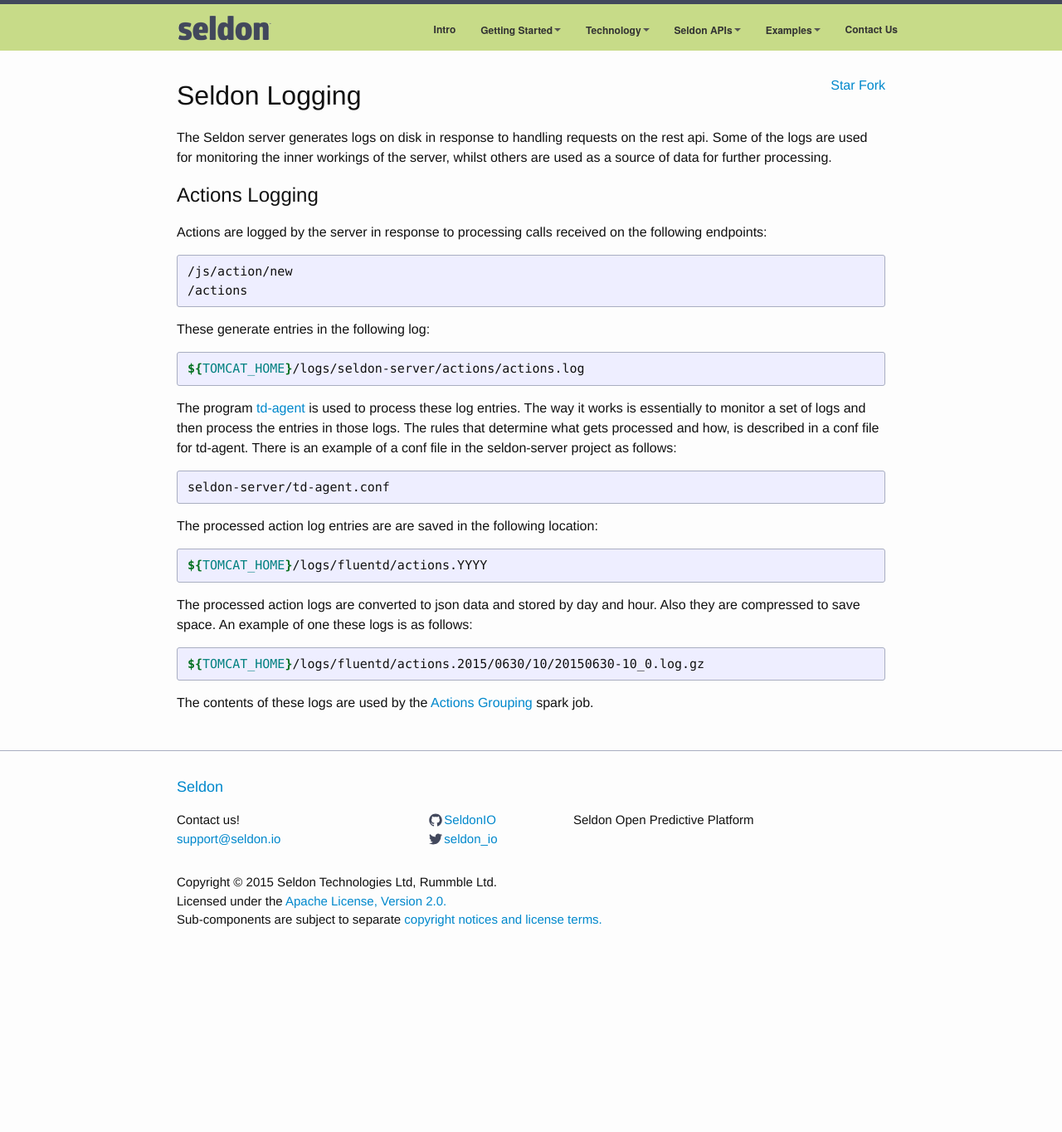
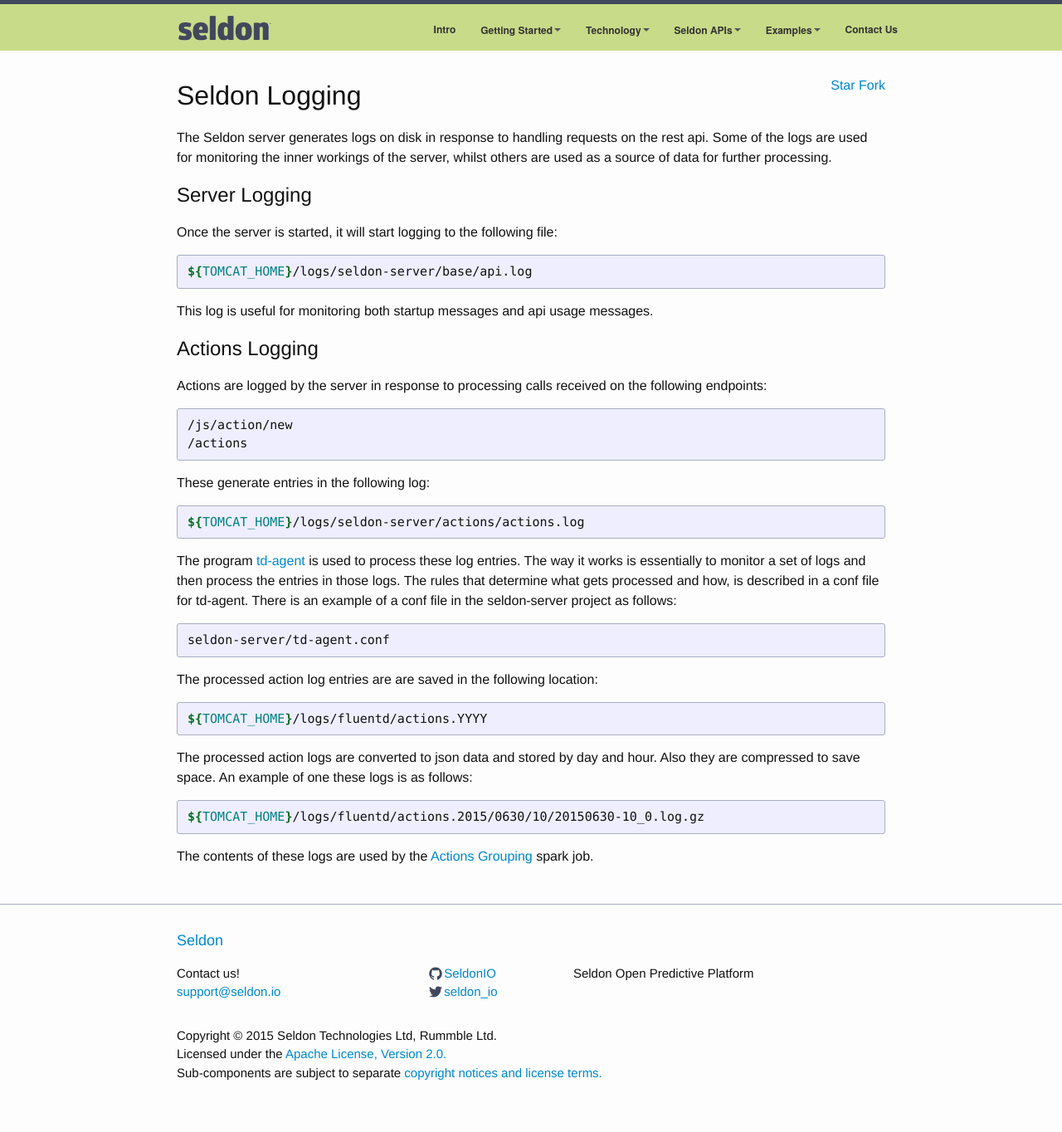
Before and after one commit to SeldonIO/seldonio.github.com, a Jekyll site: the page built from seldon-logging.md, in a window 1280 px wide. Shown: the whole page at 83% size. Built offline with Jekyll 4.4.1, drawn with Linux system fonts in a browser that asks for light colours; before the commit the page ends 1180 px from its top, so only the background shows below that; grey boxes are pictures that could not be loaded.

Commit message:
added server logging section

```diff
--- a/seldon-logging.md
+++ b/seldon-logging.md
@@ -6,6 +6,16 @@ title: Seldon Logging
 # Seldon Logging
 
 The Seldon server generates logs on disk in response to handling requests on the rest api. Some of the logs are used for monitoring the inner workings of the server, whilst others are used as a source of data for further processing.
+
+##Server Logging
+
+Once the server is started, it will start logging to the following file:
+
+{% highlight bash %}
+${TOMCAT_HOME}/logs/seldon-server/base/api.log
+{% endhighlight %}
+
+This log is useful for monitoring both startup messages and api usage messages.
 
 ##Actions Logging
 
```
